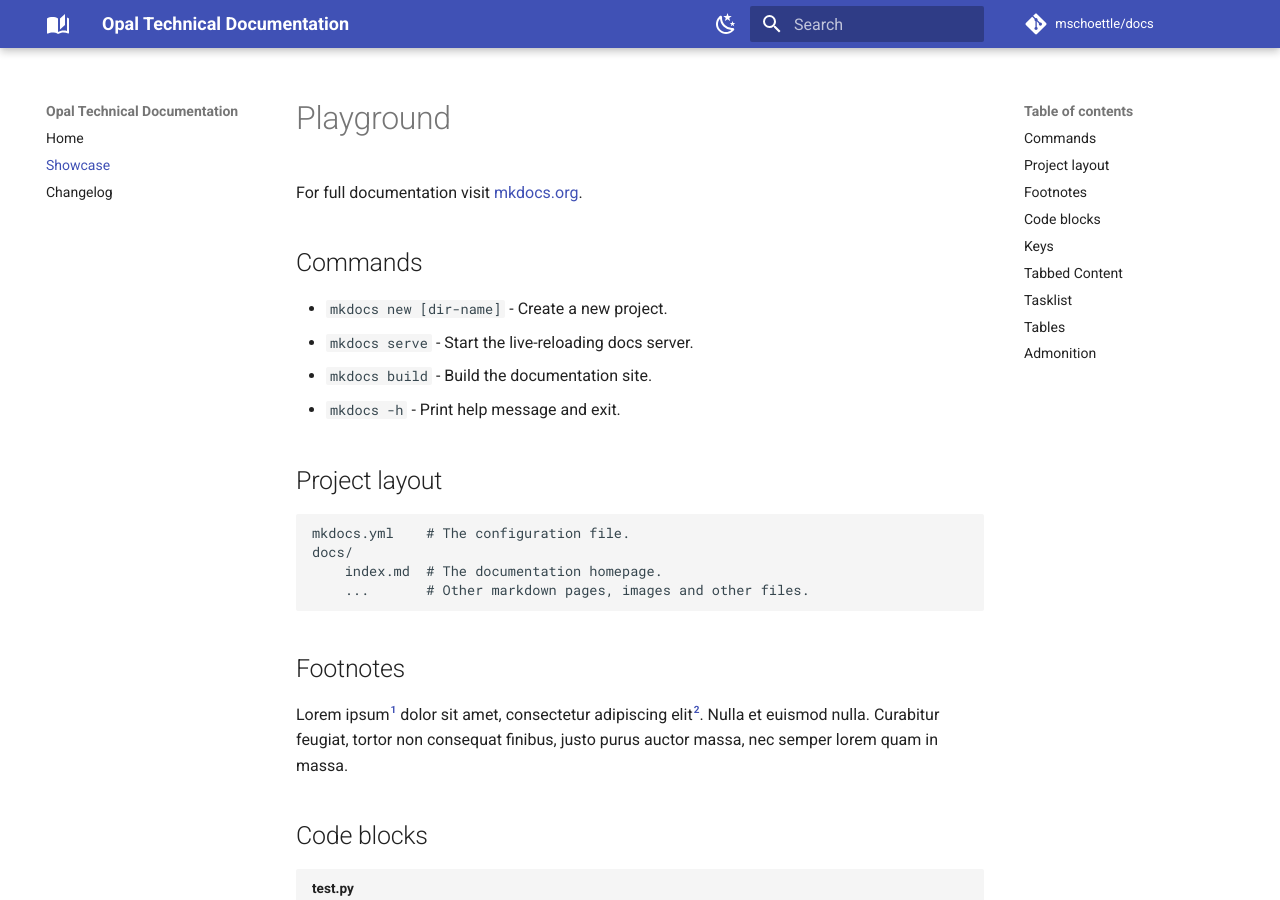
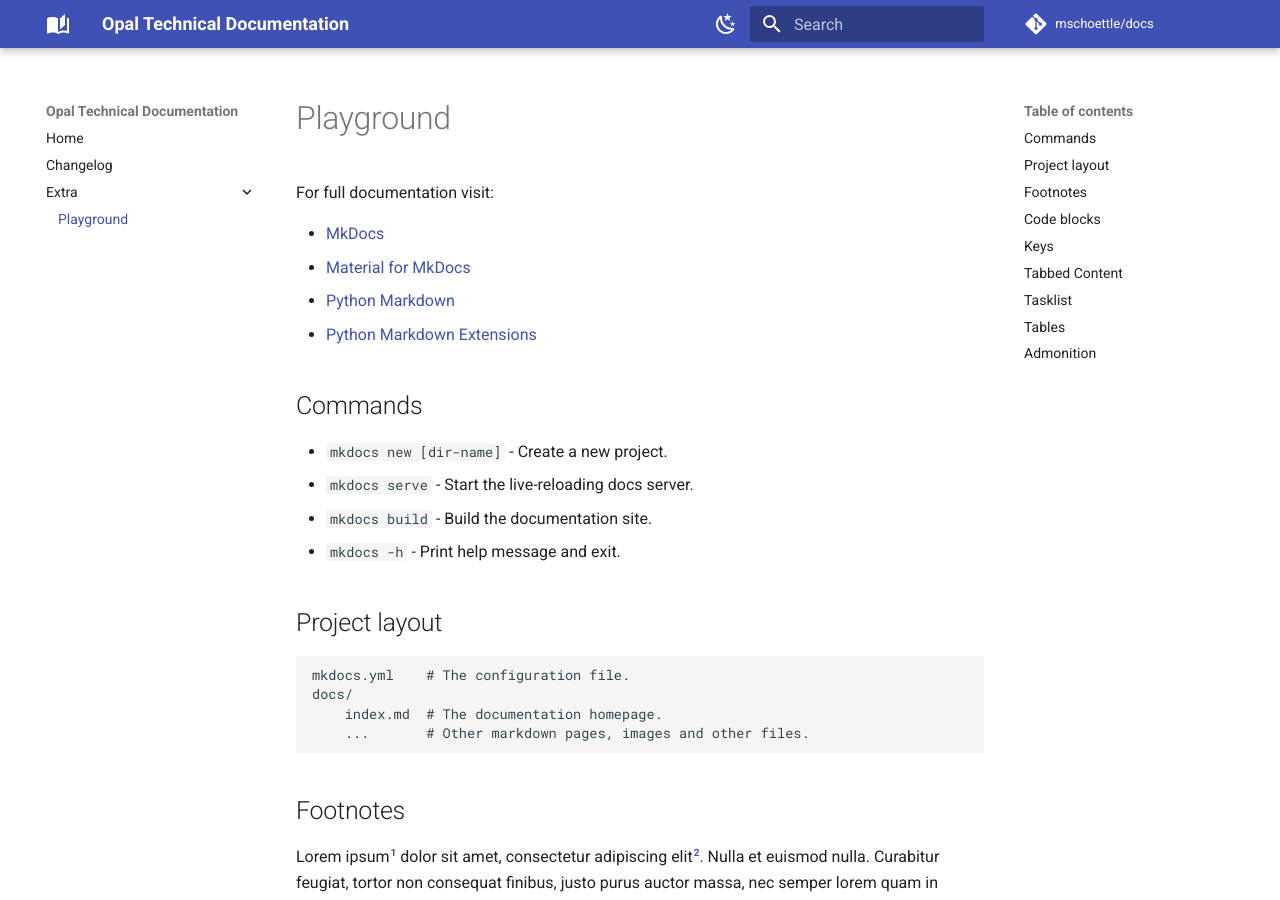
Before and after one commit to opalmedapps/docs, an MkDocs documentation site: the page built from docs/playground.md, in a window 1280 px wide and 900 px high. Built offline with MkDocs 1.6.1 and Material for MkDocs 9.7.7, drawn with Linux system fonts in a browser that asks for light colours; comment, search, counter and statistics services are not loaded.

Commit message:
docs: Improve navigation structure

```diff
--- a/docs/playground.md
+++ b/docs/playground.md
@@ -1,6 +1,11 @@
 # Playground
 
-For full documentation visit [mkdocs.org](https://www.mkdocs.org).
+For full documentation visit:
+
+* [MkDocs](https://www.mkdocs.org)
+* [Material for MkDocs](https://squidfunk.github.io/mkdocs-material/)
+* [Python Markdown](https://python-markdown.github.io/)
+* [Python Markdown Extensions](https://facelessuser.github.io/pymdown-extensions/)
 
 ## Commands
 
--- a/mkdocs.yml
+++ b/mkdocs.yml
@@ -11,6 +11,13 @@ edit_uri: ""
 
 # Copyright
 copyright: Copyright &copy; 2022 Opal Health Informatics Group (O-HIG)
+
+# Content
+nav:
+  - Home: index.md
+  - Changelog: changelog.md
+  - Extra:
+      - Playground: playground.md
 
 # Configuration
 theme:
@@ -77,8 +84,3 @@ markdown_extensions:
   - pymdownx.tasklist:
       custom_checkbox: true
   - pymdownx.tilde
-
-nav:
-  - Home: index.md
-  - Showcase: playground.md
-  - Changelog: changelog.md
```
